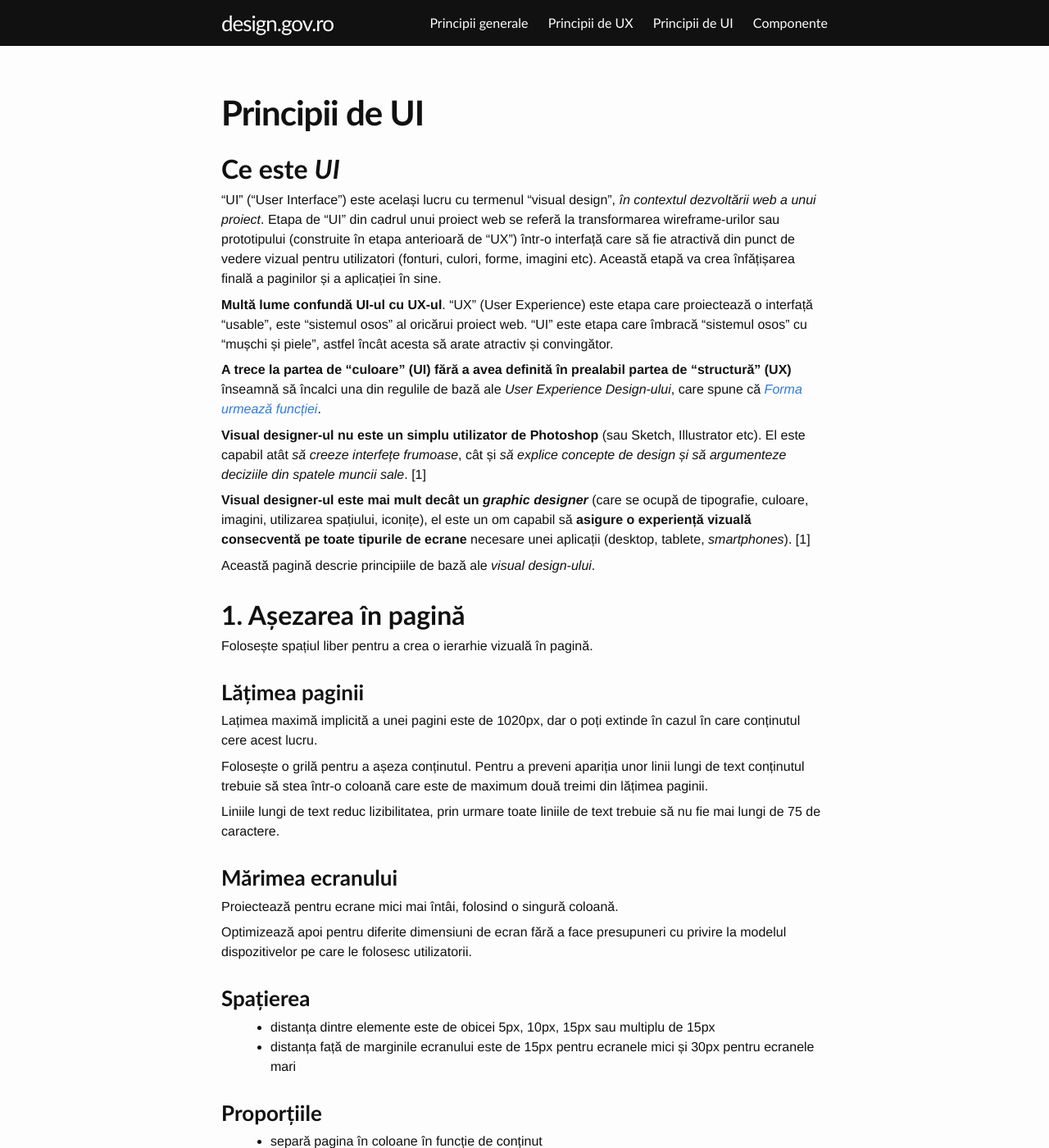
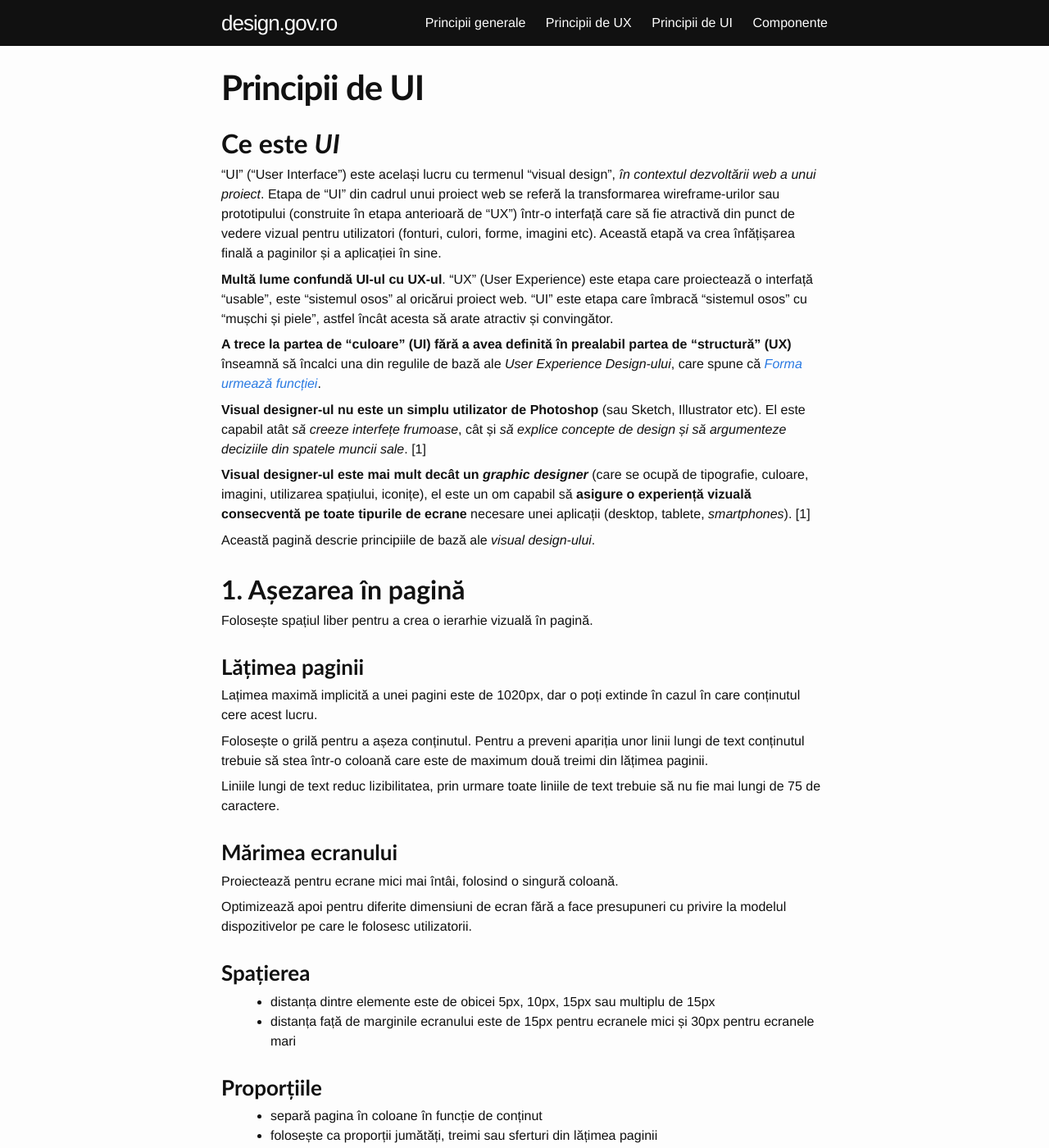
Before and after one commit to gov-ithub/govro-design, a Jekyll site: the page built from 3-design.md, in a window 1280 px wide and 1400 px high. Shown: the whole window at 82% size. Built offline with Jekyll 4.4.1, drawn with Linux system fonts in a browser that asks for light colours.

Commit message:
enhancements

```diff
--- a/css/main.css
+++ b/css/main.css
@@ -64,9 +64,6 @@ h1, h2, h3, h4, h5, h6 {
   font-weight: 600;
   line-height: 1.15;
   margin-top: 30px; }
-
-.site-header {
-  font-family: "Trebuchet MS", "Lucida Grande", "Lucida Sans Unicode", "Lucida Sans", Tahoma, sans-serif; }
 
 /**
  * Links
@@ -170,7 +167,8 @@ tbody tr:nth-child(odd) td, tbody tr:nth-child(odd) th {
 .site-header {
   background: #111;
   min-height: 56px;
-  position: relative; }
+	width: 100%;
+  position: fixed; }
 
 .site-title {
   font-size: 26px;
@@ -280,7 +278,7 @@ tbody tr:nth-child(odd) td, tbody tr:nth-child(odd) th {
  * Page content
  */
 .page-content {
-  padding: 30px 0; }
+  padding: 55px 0; }
 
 .page-heading {
   font-size: 20px; }
```
Also changed, not shown: 3-design.md (+1 -1 lines), 2-ux.md (line endings or trailing spaces).
